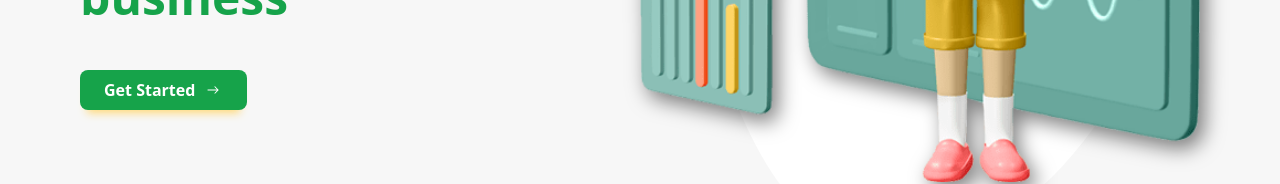
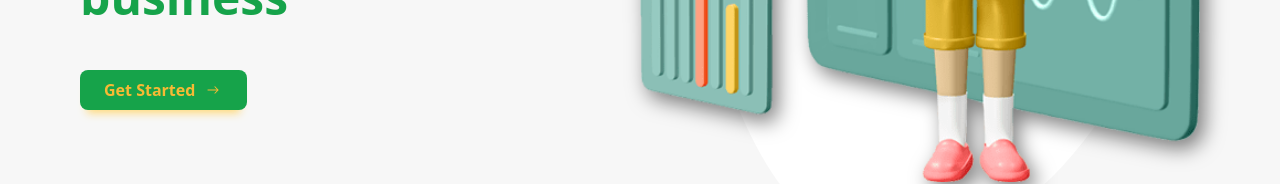
Before and after one commit to Sanzith-Alam/e-learn, a React (Vite) app: page / in a window 1280 px wide. Shown: the part 507-691 px from the top of the page. Built offline with nearby package versions, Linux system fonts and the light colour scheme.

Commit message:
Update index.css

```diff
--- a/src/index.css
+++ b/src/index.css
@@ -4,7 +4,7 @@
 
 @layer components {
   .primary-btn {
-    @apply inline-block bg-black text-white font-semibold rounded-lg hover:bg-secondary duration-200 shadow-[0px_10px_8px_-7px_#ffd978] hover:shadow-[0px_10px_8px_-7px_#69a79c] py-2 px-6;
+    @apply inline-block bg-black text-primary font-semibold rounded-lg hover:bg-secondary duration-200 shadow-[0px_10px_8px_-7px_#ffd978] hover:shadow-[0px_10px_8px_-7px_#69a79c] py-2 px-6;
   }
 }
 
```
